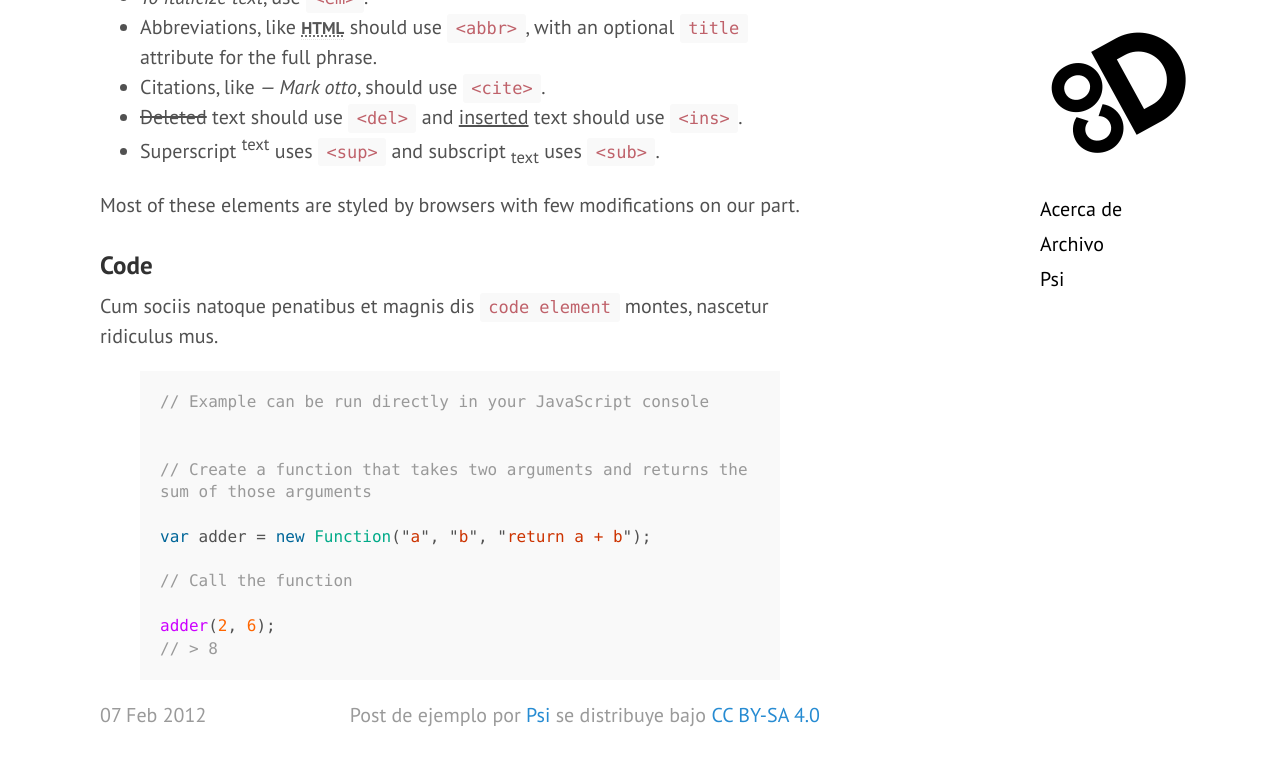
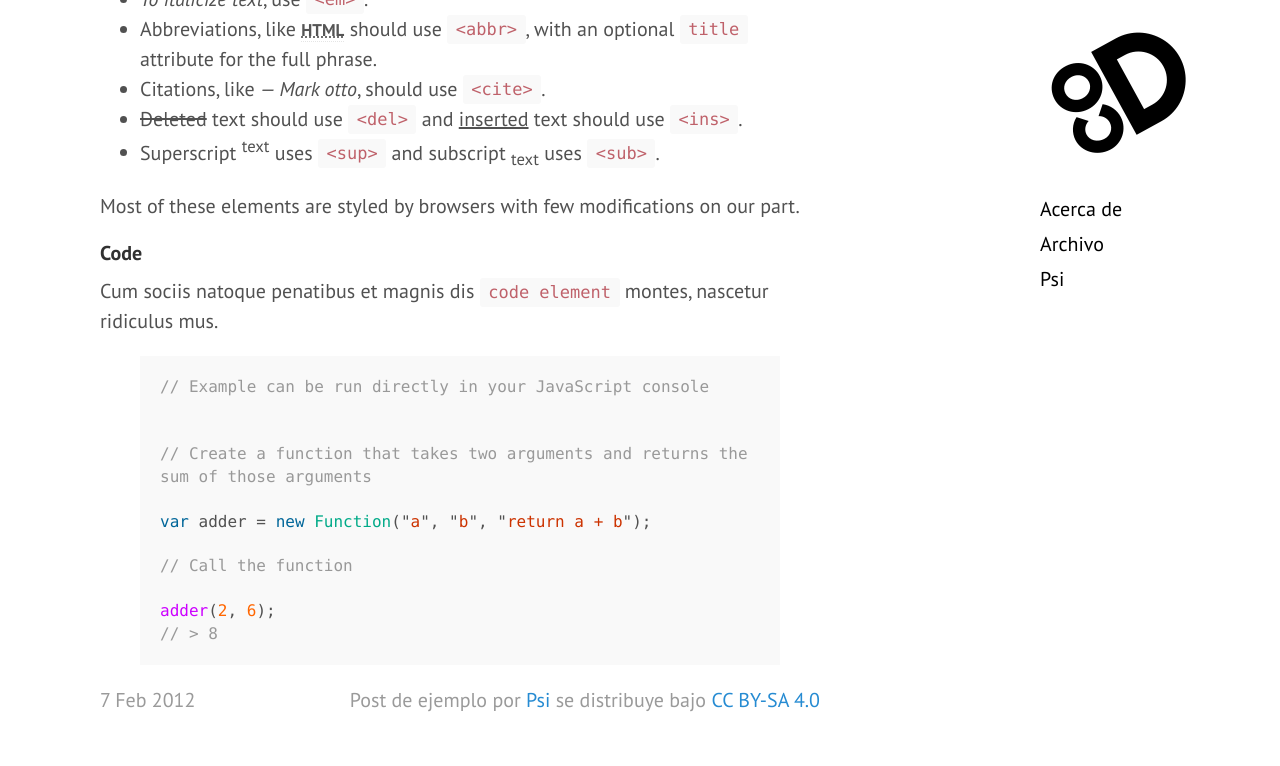
Before and after one commit to coDual/codual.github.io, a Jekyll site: the page built from _posts/2012-02-07-example-content.md, in a window 1280 px wide and 900 px high, scrolled down 738 px. Shown: the top 766 px of the window. Built offline with Jekyll 4.4.1, drawn with Linux system fonts in a browser that asks for light colours; formulas are drawn with MathJax 3; some of the changed lines change nothing that is shown.

Commit message:
Fechas en español Y cambios varios

```diff
--- a/_config.yml
+++ b/_config.yml
@@ -5,17 +5,25 @@
  - jekyll-feed
  - jekyll-github-metadata
 
-keep_files: [".git"]
+# Basic info
+title: coDual
 repository: coDual/codual.github.io
+url: http://codual.github.io
+baseurl: /
 
-# Permalinks
+# Appearance
+defaults:
+  - values:
+      lang: es
+      layout: post
+      license: '<a rel="license" href="http://creativecommons.org/licenses/by-sa/4.0/">CC BY-SA 4.0</a>'
+      comments: true
 permalink: pretty
+kramdown:
+  header_offset: 1
+paginate: 5
 
-# Setup
-title: coDual
-baseurl: /
-url: http://codual.github.io
-
+# Authors
 authors:
   psi:
     name: Psi
@@ -23,12 +31,3 @@
   m42:
     name: M42
     link: /m42
-
-paginate: 5
-
-defaults:
-  - values:
-      lang: es
-      layout: post
-      license: '<a rel="license" href="http://creativecommons.org/licenses/by-sa/4.0/">CC BY-SA 4.0</a>'
-      comments: true
--- a/_layouts/post.html
+++ b/_layouts/post.html
@@ -23,7 +23,25 @@
     {{ content }}
 
     <footer>
-    <span class="post-date"><time datetime="{{ page.date }}" pubdate>{{ page.date | date_to_string }}</time</span>
+    <time class="post-date" datetime="{{ page.date }}" pubdate>
+      {% assign m = page.date | date: "%-m" %}
+      {{ page.date | date: "%-d" }}
+      {% case m %}
+        {% when '1' %}Ene
+        {% when '2' %}Feb
+        {% when '3' %}Marzo
+        {% when '4' %}Abril
+        {% when '5' %}Mayo
+        {% when '6' %}Jun
+        {% when '7' %}Jul
+        {% when '8' %}Agosto
+        {% when '9' %}Sep
+        {% when '10' %}Oct
+        {% when '11' %}Nov
+        {% when '12' %}Dic
+      {% endcase %}
+      {{ page.date | date: "%Y" }}
+    </time>
     <span class="post-license">
     <span xmlns:dct="http://purl.org/dc/terms/" href="http://purl.org/dc/dcmitype/Text" property="dct:title" rel="dct:type">{{ page.title }}</span> por
       {% for author in page.authors %}
--- a/index.html
+++ b/index.html
@@ -6,11 +6,7 @@
 <div class="posts">
   {% for post in paginator.posts %}
   <div class="post">
-    <h1 class="post-title">
-      <a href="{{ post.url }}">
-        {{ post.title }}
-      </a>
-    </h1>
+    <h1 class="post-title"><a href="{{ post.url }}">{{ post.title }}</a></h1>
     <div class="post-data">
     <span class="post-tags">
       {% for tag in post.tags %}
```
